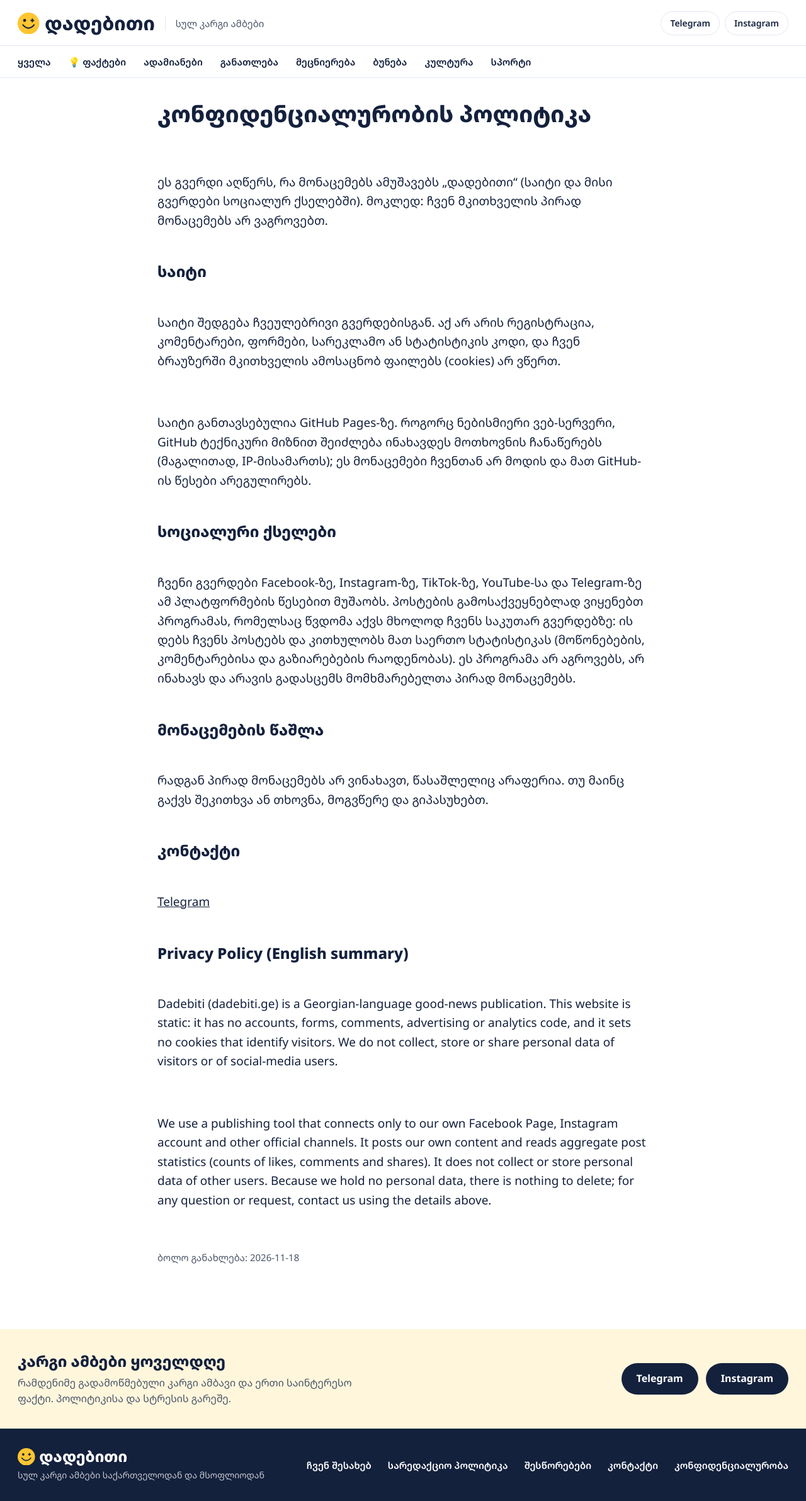
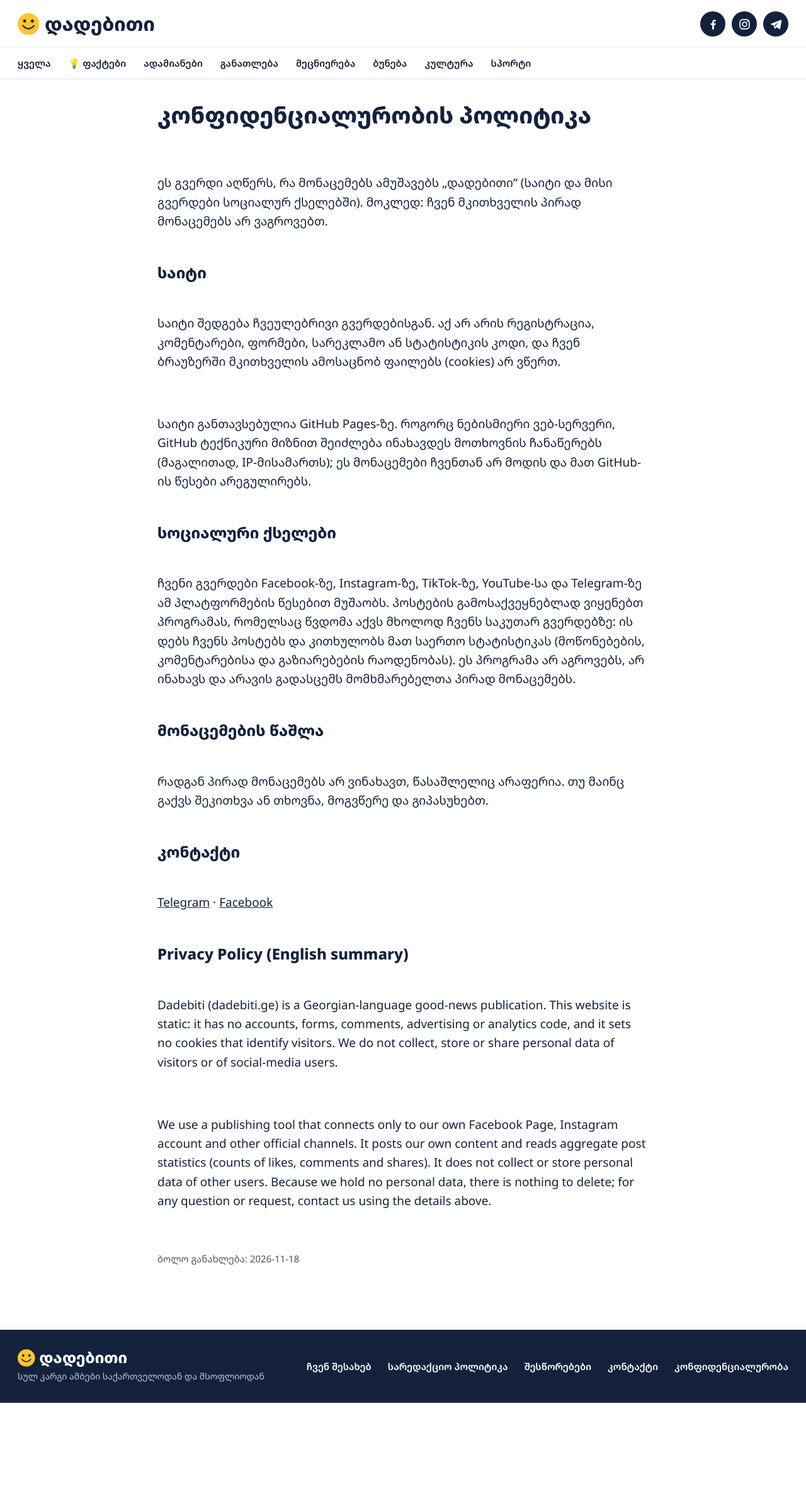
Before and after one commit to Whiterosed/dadebiti-site, a plain HTML site: page konfidencialuroba.html in a window 1280 px wide. Shown: the whole page at 63% size. After the commit the page ends 2228 px from the top, so only its background shows below. Drawn offline with Linux system fonts and the light colour scheme.

Commit message:
საიტის განახლება

```diff
--- a/konfidencialuroba.html
+++ b/konfidencialuroba.html
@@ -15,16 +15,15 @@
 </head>
 <body>
 
-
 <header class="top">
   <div class="bar">
     <a class="brand" href="index.html"><svg class="mark" viewBox="0 0 720 720" aria-hidden="true"><circle cx="360" cy="360" r="360" fill="#FFC531"/><circle cx="232" cy="260" r="50" fill="#14213D"/><rect x="422" y="240" width="132" height="40" rx="20" fill="#14213D"/><rect x="468" y="194" width="40" height="132" rx="20" fill="#14213D"/><path d="M 176 410 Q 360 620 544 410" fill="none" stroke="#14213D" stroke-width="46" stroke-linecap="round"/></svg>დადებითი</a>
-    <span class="tagline">სულ კარგი ამბები</span>
-    <span class="follow-top">
-<a href="https://t.me/dadebiti" rel="noopener">Telegram</a>
-<a href="https://www.instagram.com/dadebiti.ge/" rel="noopener">Instagram</a>
 
-</span>
+    <span class="social">
+      <a href="https://www.facebook.com/profile.php?id=1431313380069911" rel="noopener" aria-label="Facebook" title="Facebook"><svg viewBox="0 0 24 24" aria-hidden="true"><path d="M13.6 21.5v-8h2.7l.4-3.1h-3.1V8.4c0-.9.25-1.5 1.55-1.5h1.65V4.1c-.3-.04-1.3-.12-2.4-.12-2.4 0-4 1.45-4 4.1v2.3H7.7v3.1h2.7v8h3.2z"/></svg></a>
+      <a href="https://www.instagram.com/dadebiti.ge/" rel="noopener" aria-label="Instagram" title="Instagram"><svg viewBox="0 0 24 24" aria-hidden="true"><rect x="3.6" y="3.6" width="16.8" height="16.8" rx="5" fill="none" stroke="currentColor" stroke-width="1.9"/><circle cx="12" cy="12" r="3.9" fill="none" stroke="currentColor" stroke-width="1.9"/><circle cx="17.1" cy="6.9" r="1.2"/></svg></a>
+      <a href="https://t.me/dadebiti" rel="noopener" aria-label="Telegram" title="Telegram"><svg viewBox="0 0 24 24" aria-hidden="true"><path d="M20.7 4.1 2.9 11c-.8.3-.8 1.4.05 1.7l4.5 1.45 1.75 5.35c.2.65 1 .85 1.5.4l2.55-2.4 4.5 3.3c.6.45 1.5.1 1.65-.65l2.7-14.6c.15-.85-.65-1.5-1.4-1.2zM9.3 13.6l8.3-5.3-6.5 6.3-.3 3.1-1.5-4.1z"/></svg></a>
+    </span>
   </div>
   <nav class="cats" aria-label="რუბრიკები">
     <div class="in">
@@ -47,7 +46,7 @@
     <h2>მონაცემების წაშლა</h2>
     <p>რადგან პირად მონაცემებს არ ვინახავთ, წასაშლელიც არაფერია. თუ მაინც გაქვს შეკითხვა ან თხოვნა, მოგვწერე და გიპასუხებთ.</p>
     <h2>კონტაქტი</h2>
-    <p><a href="https://t.me/dadebiti">Telegram</a></p>
+    <p><a href="https://t.me/dadebiti">Telegram</a> · <a href="https://www.facebook.com/profile.php?id=1431313380069911">Facebook</a></p>
     <h2 lang="en">Privacy Policy (English summary)</h2>
     <p lang="en">Dadebiti (dadebiti.ge) is a Georgian-language good-news publication. This website is static: it has no accounts, forms, comments, advertising or analytics code, and it sets no cookies that identify visitors. We do not collect, store or share personal data of visitors or of social-media users.</p>
     <p lang="en">We use a publishing tool that connects only to our own Facebook Page, Instagram account and other official channels. It posts our own content and reads aggregate post statistics (counts of likes, comments and shares). It does not collect or store personal data of other users. Because we hold no personal data, there is nothing to delete; for any question or request, contact us using the details above.</p>
@@ -55,21 +54,6 @@
   </div>
 </article>
 </main></div>
-
-<section class="follow">
-  <div class="in">
-    <div class="say">
-      <h2>კარგი ამბები ყოველდღე</h2>
-      <p>რამდენიმე გადამოწმებული კარგი ამბავი და ერთი საინტერესო ფაქტი. პოლიტიკისა და სტრესის გარეშე.</p>
-    </div>
-    <div class="go">
-<a href="https://t.me/dadebiti" rel="noopener">Telegram</a>
-<a href="https://www.instagram.com/dadebiti.ge/" rel="noopener">Instagram</a>
-
-</div>
-  </div>
-</section>
-
 <footer>
   <div class="in">
     <div class="who"><a class="brand" href="index.html"><svg class="mark" viewBox="0 0 720 720" aria-hidden="true"><circle cx="360" cy="360" r="360" fill="#FFC531"/><circle cx="232" cy="260" r="50" fill="#14213D"/><rect x="422" y="240" width="132" height="40" rx="20" fill="#14213D"/><rect x="468" y="194" width="40" height="132" rx="20" fill="#14213D"/><path d="M 176 410 Q 360 620 544 410" fill="none" stroke="#14213D" stroke-width="46" stroke-linecap="round"/></svg>დადებითი</a><span>სულ კარგი ამბები საქართველოდან და მსოფლიოდან</span></div>
--- a/site.css
+++ b/site.css
@@ -5,16 +5,16 @@ html { -webkit-text-size-adjust: 100%; }
 body { margin: 0; font-family: "Dadebiti Sans", system-ui, sans-serif; color: var(--navy); background: #fff; line-height: 1.6; }
 a { color: var(--navy); } a:hover { color: #3A4A75; }
 img { max-width: 100%; }
-.wrap, .bar, nav.cats .in, .follow .in, footer .in { max-width: var(--max); margin: 0 auto; padding-left: var(--pad); padding-right: var(--pad); }
+.wrap, .bar, nav.cats .in, footer .in { max-width: var(--max); margin: 0 auto; padding-left: var(--pad); padding-right: var(--pad); }
 .mark { width: 1.15em; height: 1.15em; flex: none; }
 
 /* თავი: ლოგო მარცხნივ, გამოწერის ბმულები მარჯვნივ, რუბრიკები ცალკე ზოლად */
 .bar { display: flex; align-items: center; gap: 16px; padding-top: 18px; padding-bottom: 16px; }
 .brand { font-size: 30px; font-weight: 800; text-decoration: none; display: inline-flex; align-items: center; gap: 0.28em; line-height: 1.2; }
-.tagline { font-size: 15px; color: var(--muted); padding-left: 16px; border-left: 1px solid var(--line); }
-.follow-top { margin-left: auto; display: flex; gap: 8px; }
-.follow-top a { font-size: 14px; font-weight: 600; text-decoration: none; padding: 7px 14px; border: 1px solid var(--line); border-radius: 999px; }
-.follow-top a:hover { background: var(--tint); }
+.social { margin-left: auto; display: flex; gap: 10px; }
+.social a { width: 40px; height: 40px; border-radius: 50%; background: var(--navy); color: #fff; display: flex; align-items: center; justify-content: center; }
+.social a:hover { background: var(--accent); color: var(--navy); }
+.social svg { width: 21px; height: 21px; fill: currentColor; }
 nav.cats { border-top: 1px solid var(--line); border-bottom: 1px solid var(--line); font-size: 15px; font-weight: 600; }
 nav.cats .in { display: flex; flex-wrap: wrap; align-items: center; gap: 0 28px; }
 nav.cats a { padding: 13px 0; text-decoration: none; white-space: nowrap; }
@@ -113,14 +113,7 @@ article.story .body { font-size: 19px; white-space: pre-line; }
 .share { display: flex; flex-wrap: wrap; gap: 12px; }
 .share a { padding: 11px 20px; border: 1px solid #C9D1E0; border-radius: 999px; text-decoration: none; font-weight: 600; font-size: 15px; }
 
-/* გამოწერის ზოლი და ბოლო: მთელ სიგანეზე, ფერადი, რომ გვერდი თეთრ სიცარიელეში არ მთავრდებოდეს */
-.follow { background: var(--warm); }
-.follow .in { display: flex; align-items: center; justify-content: space-between; gap: 28px; padding-top: 34px; padding-bottom: 34px; flex-wrap: wrap; }
-.follow h2 { font-size: 24px; }
-.follow p { margin: 6px 0 0; color: var(--muted); max-width: 560px; }
-.follow .go { display: flex; gap: 12px; flex-wrap: wrap; }
-.follow .go a { background: var(--navy); color: #fff; font-weight: 700; text-decoration: none; padding: 12px 24px; border-radius: 999px; }
-.follow .go a:hover { background: #24345c; }
+/* ბოლო: მუქი, მთელ სიგანეზე, რომ გვერდი თეთრ სიცარიელეში არ მთავრდებოდეს */
 footer { background: var(--navy); color: #fff; }
 footer .in { display: flex; justify-content: space-between; align-items: center; gap: 20px 40px; flex-wrap: wrap; padding-top: 30px; padding-bottom: 30px; }
 footer .who { display: flex; flex-direction: column; gap: 4px; font-size: 14px; color: rgba(255, 255, 255, .75); }
@@ -144,8 +137,9 @@ footer nav a:hover { color: var(--accent); }
   :root { --pad: 16px; }
   .bar { padding-top: 10px; padding-bottom: 10px; gap: 10px; }
   .brand { font-size: 23px; }
-  .tagline { font-size: 12px; padding-left: 10px; }
-  .follow-top { display: none; }
+  .social { gap: 8px; }
+  .social a { width: 34px; height: 34px; }
+  .social svg { width: 18px; height: 18px; }
   nav.cats { font-size: 14px; }
   nav.cats .in { flex-wrap: nowrap; overflow-x: auto; gap: 0 20px; scrollbar-width: none; -webkit-overflow-scrolling: touch; }
   nav.cats .in::-webkit-scrollbar { display: none; }
@@ -191,10 +185,6 @@ footer nav a:hover { color: var(--accent); }
   article.story figure img { border-radius: 14px; }
   article.story .body { font-size: 17px; }
   .share a { padding: 9px 16px; font-size: 14px; }
-  .follow .in { padding-top: 24px; padding-bottom: 24px; gap: 16px; }
-  .follow h2 { font-size: 20px; }
-  .follow p { font-size: 14px; }
-  .follow .go a { padding: 10px 18px; font-size: 14px; }
   footer .in { padding-top: 22px; padding-bottom: 22px; }
   footer nav { gap: 0 18px; font-size: 14px; }
 }
```
Also changed, not shown: about.html (+6 -22 lines), adamianebi.html (+5 -21 lines), ambavi/12.html (+5 -21 lines), ambavi/26.html (+5 -21 lines), ambavi/4.html (+5 -21 lines), buneba.html (+5 -21 lines), faqtebi.html (+5 -21 lines), ganatleba.html (+5 -21 lines), index.html (+5 -21 lines), kultura.html (+5 -21 lines), mecniereba.html (+5 -21 lines), sporti.html (+5 -21 lines).
